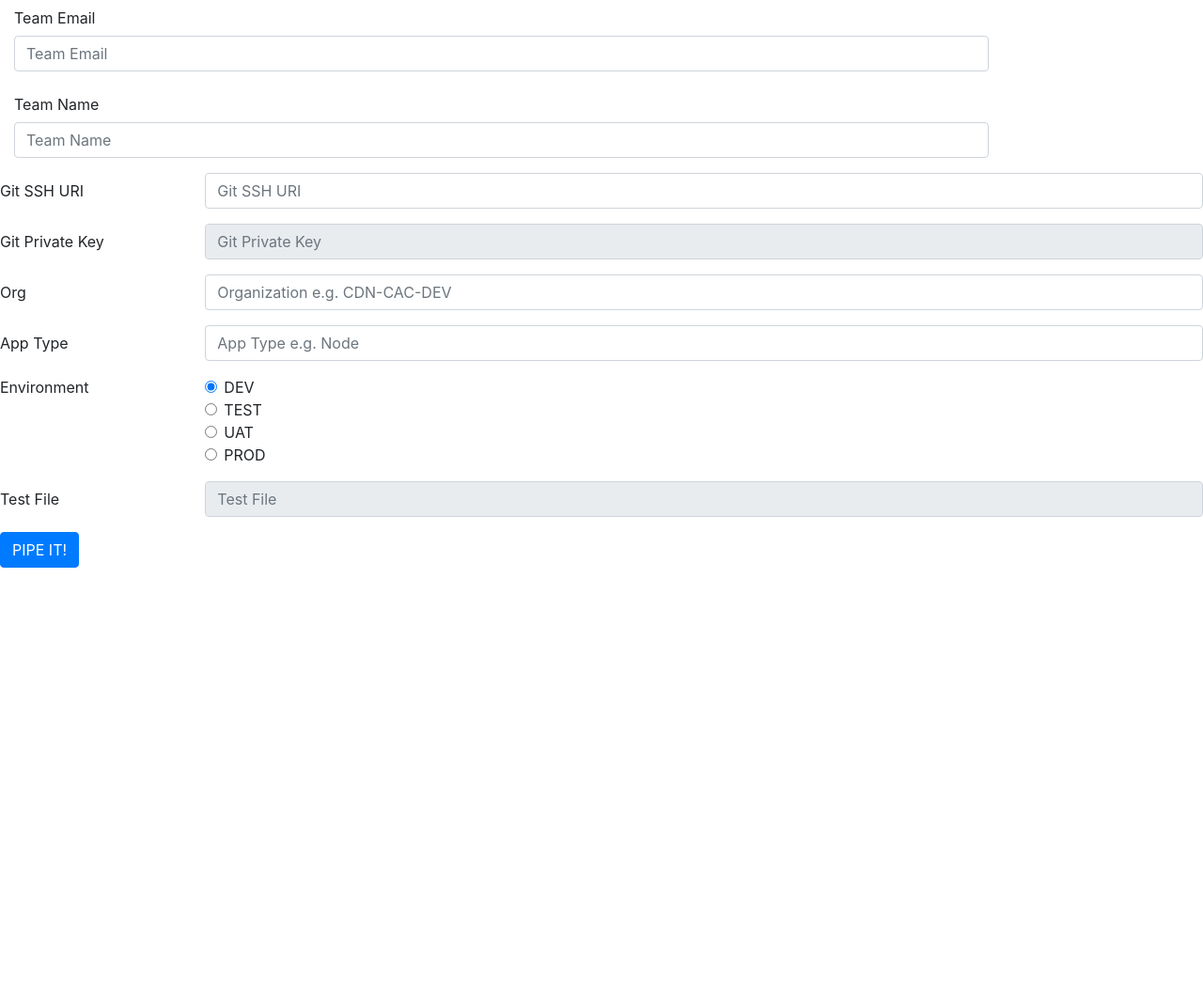
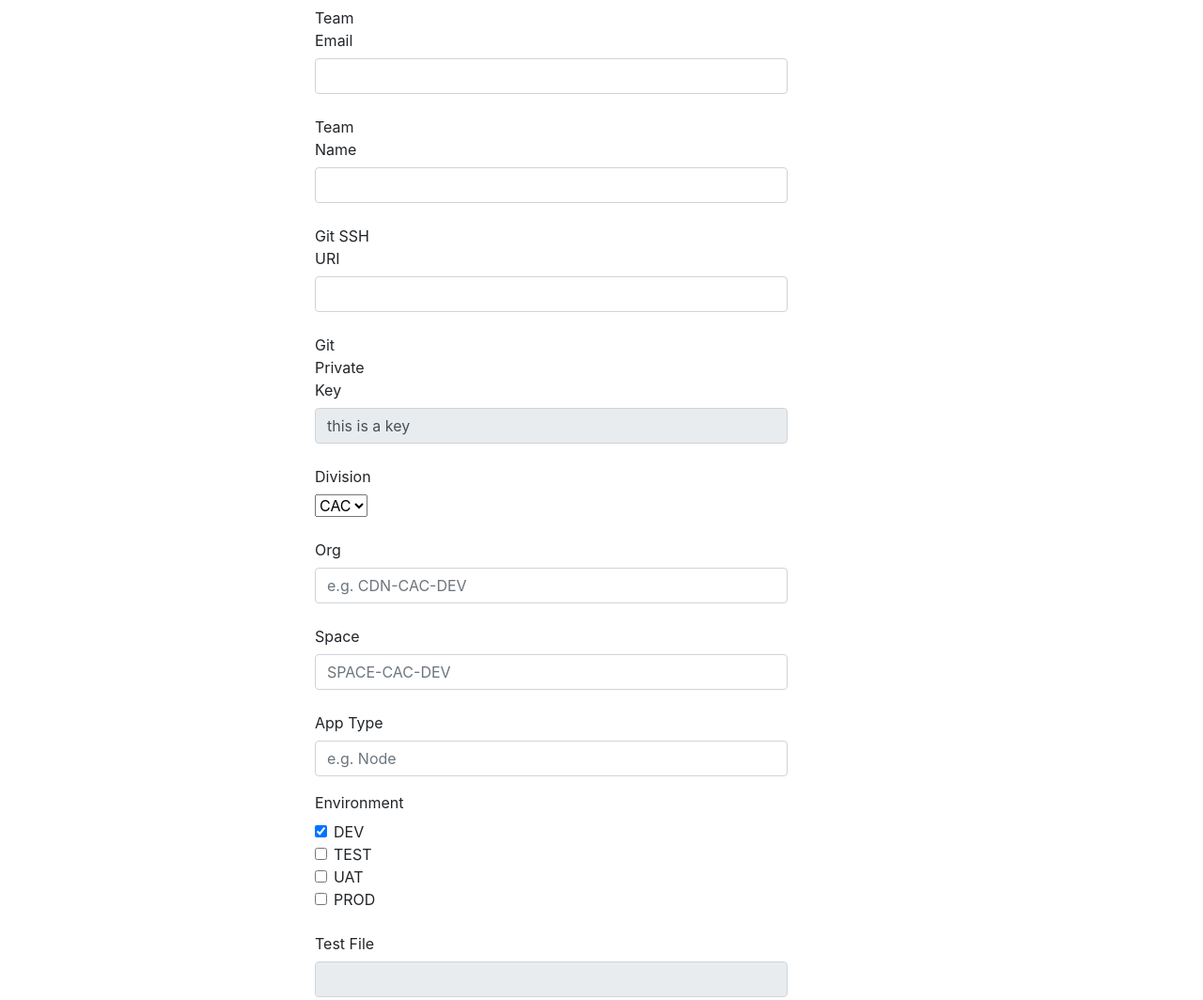
Before and after one commit to Liam-Newell/PipeIT-POC, a website: page views/builder.html in a window 1280 px wide. Shown: the top 1064 px of the page at 94% size. Before the commit the page ends 800 px from the top, so only its background shows below. Drawn offline with nearby package versions, Linux system fonts and the light colour scheme.

Commit message:
updated forms and flow design

```diff
--- a/gut.js
+++ b/gut.js
@@ -2,5 +2,7 @@ const builder = require('./build');
 //You sir are a gut
 
 module.exports = body => {
-  const fileObjects = builder(body);
+  try {
+    const fileObjects = builder(body);
+  } catch (error) {}
 };
--- a/index.js
+++ b/index.js
@@ -19,7 +19,7 @@ app.post('/form-submit', async (req, res) => {
   //   gut(req.body);
   const name = req.body.teamName;
   console.log(name);
-  // res.json(req.body);
+  res.json(req.body);
 });
 
 app.listen(port, () => {
--- a/package.json
+++ b/package.json
@@ -16,6 +16,7 @@
   "dependencies": {
     "body-parser": "^1.19.0",
     "express": "^4.16.4",
+    "js-yaml": "^3.13.1",
     "morgan": "^1.9.1"
   },
   "devDependencies": {
--- a/views/builder.html
+++ b/views/builder.html
@@ -21,7 +21,8 @@
     integrity="sha384-JjSmVgyd0p3pXB1rRibZUAYoIIy6OrQ6VrjIEaFf/nJGzIxFDsf4x0xIM+B07jRM"
     crossorigin="anonymous"
   ></script>
-  <form action="/form-submit" method="post" name="pipeSubmit">
+
+  <form action="/form-submit" method="post" name="pipeSubmit" class="mx-auto w-50">
     <div class="form-group">
       <label for="teamEmail" class="col-sm-2 col-form-label">Team Email</label>
       <div class="col-sm-10">
@@ -30,7 +31,7 @@
           class="form-control"
           id="teamEmail"
           name="teamEmail"
-          placeholder="Team Email"
+          placeholder=""
         />
       </div>
     </div>
@@ -42,11 +43,11 @@
           class="form-control"
           id="teamName"
           name="teamName"
-          placeholder="Team Name"
+          placeholder=""
         />
       </div>
     </div>
-    <div class="form-group row">
+    <div class="form-group">
       <label for="gitRepo" class="col-sm-2 col-form-label">Git SSH URI</label>
       <div class="col-sm-10">
         <input
@@ -54,11 +55,11 @@
           class="form-control"
           id="gitRepo"
           name="gitRepo"
-          placeholder="Git SSH URI"
+          placeholder=""
         />
       </div>
     </div>
-    <div class="form-group row">
+    <div class="form-group">
       <label for="gitKey" class="col-sm-2 col-form-label">Git Private Key</label
       >
       <div class="col-sm-10">
@@ -67,12 +68,25 @@
           class="form-control"
           id="gitKey"
           name="gitKey"
-          placeholder="Git Private Key"
+          placeholder="this is a key"
+          value="this is a key"
           disabled
         />
       </div>
     </div>
-    <div class="form-group row">
+
+    <div class="form-group">
+      <label for="division" class="col-sm-2 col-form-label">Division</label>
+      <div class="col-sm-10">
+        <select name="division" id="division">
+          <option value="CAC">CAC</option>
+          <option value="EAS">EAS</option>
+          <option value="SEA">SEA</option>
+        </select>
+      </div>
+    </div>
+
+    <div class="form-group">
       <label for="org" class="col-sm-2 col-form-label">Org</label>
       <div class="col-sm-10">
         <input
@@ -80,11 +94,23 @@
           class="form-control"
           id="org"
           name="org"
-          placeholder="Organization e.g. CDN-CAC-DEV"
+          placeholder="e.g. CDN-CAC-DEV"
         />
       </div>
     </div>
-    <div class="form-group row">
+    <div class="form-group">
+      <label for="space" class="col-sm-2 col-form-label">Space</label>
+      <div class="col-sm-10">
+        <input
+          type="text"
+          class="form-control"
+          id="space"
+          name="space"
+          placeholder="SPACE-CAC-DEV"
+        />
+      </div>
+    </div>
+    <div class="form-group">
       <label for="type" class="col-sm-2 col-form-label">App Type</label>
       <div class="col-sm-10">
         <input
@@ -92,66 +118,89 @@
           class="form-control"
           id="type"
           name="type"
-          placeholder="App Type e.g. Node"
+          placeholder="e.g. Node"
         />
       </div>
     </div>
     <fieldset class="form-group">
-      <div class="row">
       <legend class="col-form-label col-sm-2 pt-0">Environment</legend>
       <div class="col-sm-10">
         <div class="form-check">
           <input
             class="form-check-input"
-              type="radio"
-              name="gridRadios"
-              id="gridRadios1"
-              value="option1"
+            type="checkbox"
+            name="environment"
+            id="gridCheck1"
+            value="dev"
             checked
           />
-            <label class="form-check-label" for="gridRadios1">
+          <label class="form-check-label" for="gridCheck1">
             DEV
           </label>
         </div>
         <div class="form-check">
           <input
             class="form-check-input"
-              type="radio"
-              name="gridRadios"
-              id="gridRadios2"
-              value="option2"
+            type="checkbox"
+            name="environment"
+            id="gridCheck2"
+            value="test"
           />
-            <label class="form-check-label" for="gridRadios2">
+          <label class="form-check-label" for="gridCheck2">
             TEST
           </label>
         </div>
         <div class="form-check">
           <input
             class="form-check-input"
-              type="radio"
-              name="gridRadios"
-              id="gridRadios3"
-              value="option3"
+            type="checkbox"
+            name="environment"
+            id="gridCheck3"
+            value="uat"
           />
-            <label class="form-check-label" for="gridRadios3">
+          <label class="form-check-label" for="gridCheck3">
             UAT
           </label>
         </div>
           <div class="form-check">
             <input
               class="form-check-input"
-                type="radio"
-                name="gridRadios"
-                id="gridRadios4"
-                value="option4"
+              type="checkbox"
+              name="environment"
+              id="gridCheck4"
+              value="prod"
             />
-              <label class="form-check-label" for="gridRadios4">PROD </label>
-            </div>
+            <label class="form-check-label" for="gridCheck4">PROD </label>
           </div>
         </div>
       </div>
     </fieldset>
-    <!-- <div class="form-group row">
+    <div class="form-group">
+      <label for="test" class="col-sm-2 col-form-label">Test File</label>
+      <div class="col-sm-10">
+        <input
+          type="text"
+          class="form-control"
+          id="test"
+          name="test"
+          placeholder=""
+          disabled
+        />
+      </div>
+    </div>
+    <div class="form-group">
+      <div class="col-sm-10">
+        <button type="submit" class="btn btn-primary">PIPE IT!</button>
+        </div>
+    </div>
+  </form>
+</html>
+
+
+
+      <!--
+      <div class="form-group">
+        <div class="row">
           <div class="col-sm-2">Checkbox</div>
           <div class="col-sm-10">
             <div class="form-check">
@@ -162,23 +211,3 @@
             </div>
           </div>
         </div> -->
-    <div class="form-group row">
-      <label for="test" class="col-sm-2 col-form-label">Test File</label>
-      <div class="col-sm-10">
-        <input
-          type="text"
-          class="form-control"
-          id="test"
-          name="test"
-          placeholder="Test File"
-          disabled
-        />
-      </div>
-    </div>
-    <div class="form-group row">
-      <div class="col-sm-10">
-        <button type="submit" class="btn btn-primary">PIPE IT!</button>
-      </div>
-    </div>
-  </form>
-</html>
```
Also changed, not shown: build/build-assemble.js, build/build-config.js, build/build-pipeline.js (added), build/build-pipline.js (deleted), 1 other file. Lines whose indentation alone changed are shown as unchanged.
